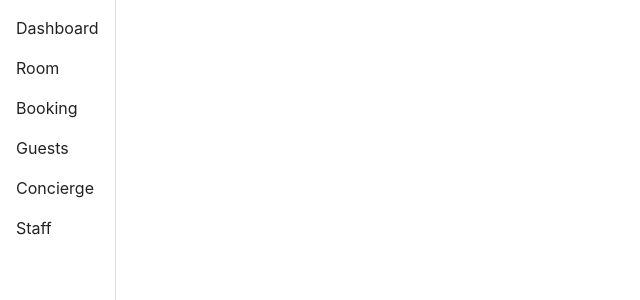
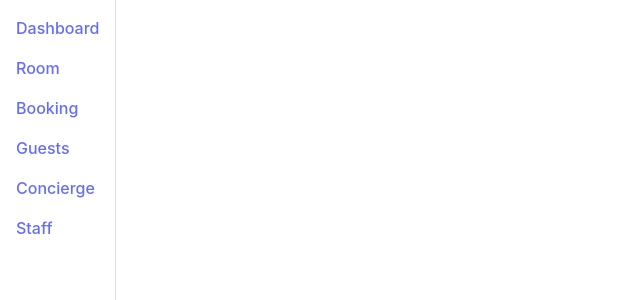
Before and after one commit to Sena543/hotel-mgt-frontend, a React (Vite) app: page / in a window 1280 px wide. Shown: the top 300 px of the page, without its empty margins (0-640 px from the left). Built offline with nearby package versions, Linux system fonts and the light colour scheme.

Commit message:
add: nav links and paths

```diff
--- a/src/layouts/Sidebar/Sidebar.tsx
+++ b/src/layouts/Sidebar/Sidebar.tsx
@@ -1,15 +1,24 @@
 import { Drawer } from "@mui/material";
 import List from "@mui/material/List";
 import ListItem from "@mui/material/ListItem";
-import React from "react";
+import { Link } from "react-router-dom";
 
 function Sidebar() {
-	const sidebarNavLinks = ["Dashboard", "Room", "Booking", "Guests", "Concierge", "Staff"];
+	const sidebarNavLinks = [
+		{ name: "Dashboard", link: "/" },
+		{ name: "Room", link: "rooms" },
+		{ name: "Booking", link: "booking" },
+		{ name: "Guests", link: "guests" },
+		{ name: "Concierge", link: "concierge" },
+		{ name: "Staff", link: "employees" },
+	];
 	return (
 		<Drawer variant="persistent" anchor="left" open={true}>
 			<List>
-				{sidebarNavLinks.map((link) => (
-					<ListItem>{link}</ListItem>
+				{sidebarNavLinks.map(({ name, link }) => (
+					<ListItem key={link}>
+						<Link to={link}>{name}</Link>
+					</ListItem>
 				))}
 			</List>
 		</Drawer>
```
